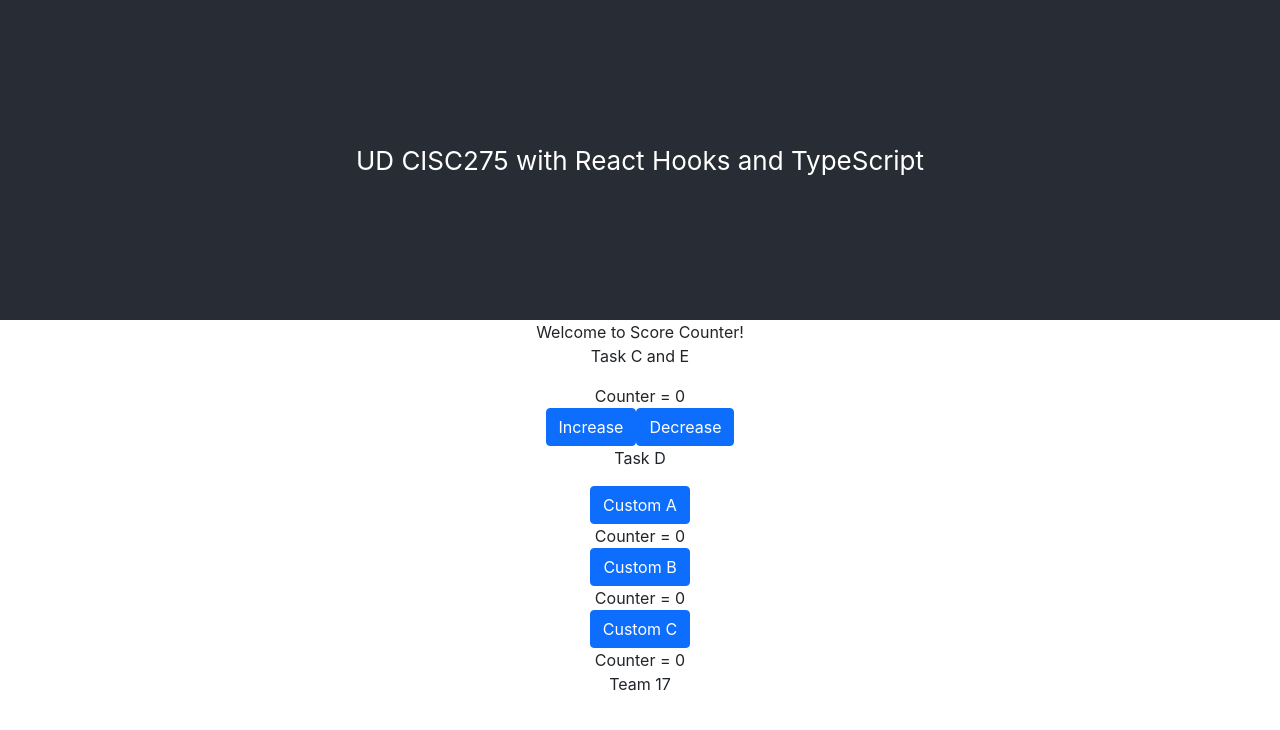
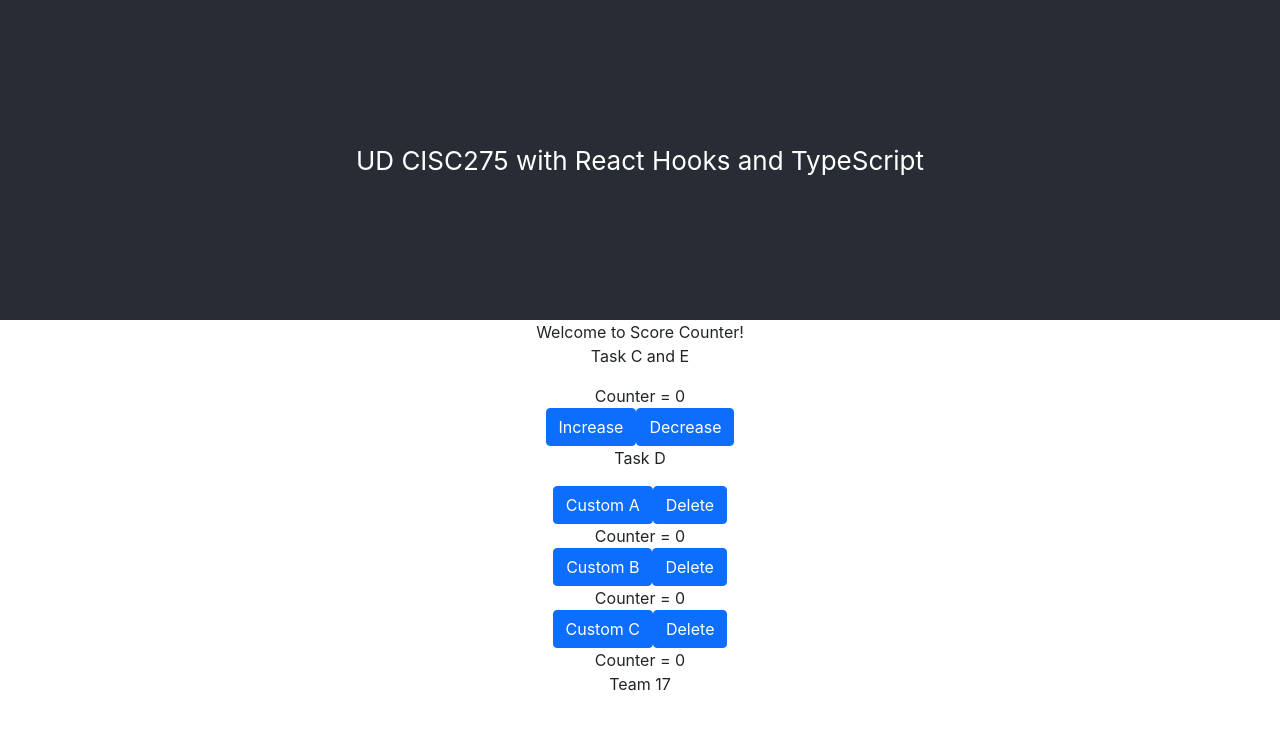
Before and after one commit to Pink-Hat-Hacker/team-17-scorer, a React (Create React App) app: page / in a window 1280 px wide. Shown: the top 730 px of the page. Built offline with nearby package versions, Linux system fonts and the light colour scheme.

Commit message:
We have the delete buttons all set up. Could eb more efficient if we implemented them with a loop but all of the other buttons would also have to be loops. Left the original counter in tact but i can add a delete button to that if we want to as well.

```diff
--- a/src/Components/MultiCounters.tsx
+++ b/src/Components/MultiCounters.tsx
@@ -7,39 +7,66 @@ export function MultipleCounters(): JSX.Element {
         counterB: 0,
         counterC: 0
     });
+    const [visibleButton1, setVisibility1] = useState<boolean>(true);
+    const [visibleButton2, setVisibility2] = useState<boolean>(true);
+    const [visibleButton3, setVisibility3] = useState<boolean>(true);
 
     return (
         <div>
+            {visibleButton1 && (
                 <div>
                     <Button
                         onClick={() =>
-                        setCounter({ ...state, counterA: state.counterA + 1 })
+                            setCounter({
+                                ...state,
+                                counterA: state.counterA + 1
+                            })
                         }
                     >
                         <span>Custom A</span>
                     </Button>
+                    <Button onClick={() => setVisibility1(false)}>
+                        Delete
+                    </Button>
                     <div>Counter = {state.counterA}</div>
                 </div>
+            )}
+            {visibleButton2 && (
                 <div>
                     <Button
                         onClick={() =>
-                        setCounter({ ...state, counterB: state.counterB + 1 })
+                            setCounter({
+                                ...state,
+                                counterB: state.counterB + 1
+                            })
                         }
                     >
                         <span>Custom B</span>
                     </Button>
+                    <Button onClick={() => setVisibility2(false)}>
+                        Delete
+                    </Button>
                     <div>Counter = {state.counterB}</div>
                 </div>
+            )}
+            {visibleButton3 && (
                 <div>
                     <Button
                         onClick={() =>
-                        setCounter({ ...state, counterC: state.counterC + 1 })
+                            setCounter({
+                                ...state,
+                                counterC: state.counterC + 1
+                            })
                         }
                     >
                         <span>Custom C</span>
                     </Button>
+                    <Button onClick={() => setVisibility3(false)}>
+                        Delete
+                    </Button>
                     <div>Counter = {state.counterC}</div>
                 </div>
+            )}
         </div>
     );
 }
```
Lines whose indentation alone changed are shown as unchanged.
